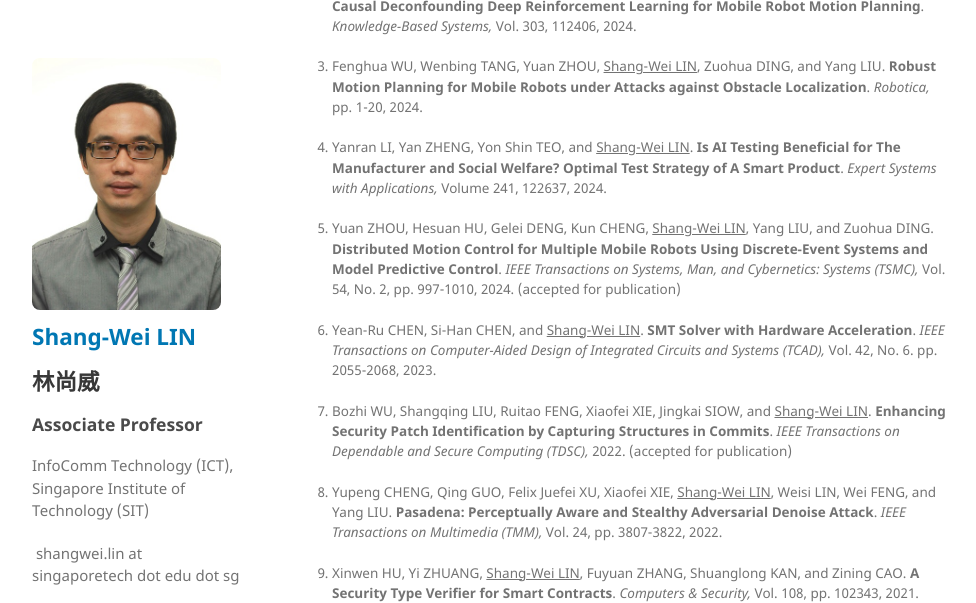
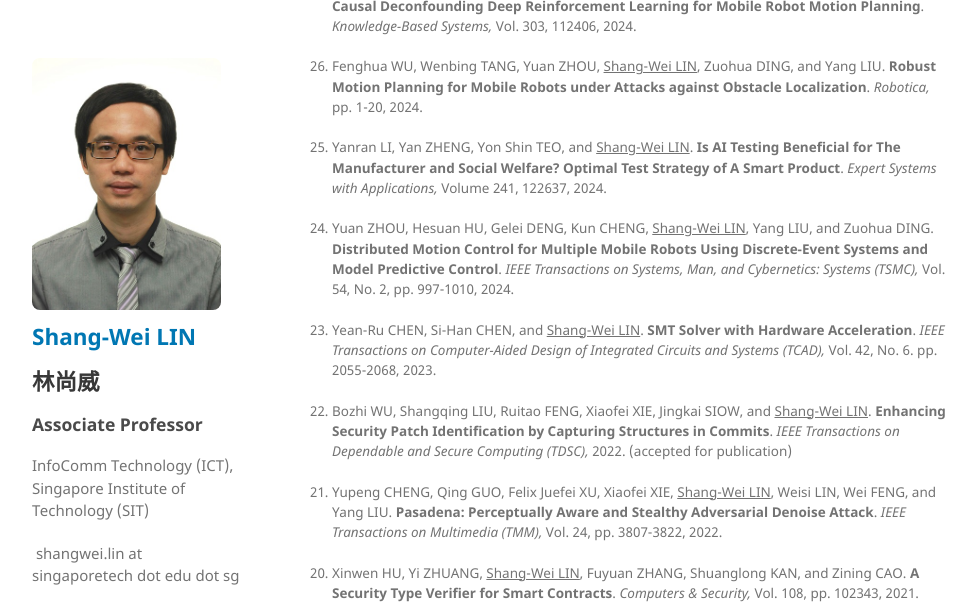
Before and after one commit to shangweilin/shangweilin.github.io, a Jekyll site: the page built from publication.html, in a window 1280 px wide and 900 px high, scrolled down 361 px, cut to the strip 0-603 px from the top of the window. Shown: the whole strip, without its empty margins (148-1124 px from the left). Built offline with Jekyll 4.4.1, drawn with Linux system fonts in a browser that asks for light colours.

Commit message:
update the list of publications

```diff
--- a/_data/conference-papers.yml
+++ b/_data/conference-papers.yml
@@ -51,7 +51,7 @@
   venue: International Conference on Machine Learning (ICML)
   publish-detail: Vol. 235, pp. 27457--27473
   year: 2024
-  remark: (accepted for publication)
+  remark:
 
 
 - authors:
--- a/_data/journal-papers.yml
+++ b/_data/journal-papers.yml
@@ -138,7 +138,7 @@
   venue: "IEEE Transactions on Systems, Man, and Cybernetics: Systems (TSMC)"
   publish-detail: Vol. 54, No. 2, pp. 997-1010
   year: 2024
-  remark: (accepted for publication)
+  remark:
 
 
 - authors:
--- a/_includes/conf-papers.html
+++ b/_includes/conf-papers.html
@@ -1,6 +1,6 @@
 <div>
 
-<ol>
+<ol reversed>
     {% assign sorted = site.data.conference-papers %}
     {% for entry in sorted %}
     {% if entry.authors[0].name != null %}
--- a/_includes/journals.html
+++ b/_includes/journals.html
@@ -3,7 +3,7 @@
 
 <!-- <link href="/assets/css/bootstrap.min.css" rel="stylesheet"> -->
 
-<ol>
+<ol reversed>
 {% assign sorted = site.data.journal-papers %}
 {% for entry in sorted %}
     {% if entry.authors[0].name != null %}
```
